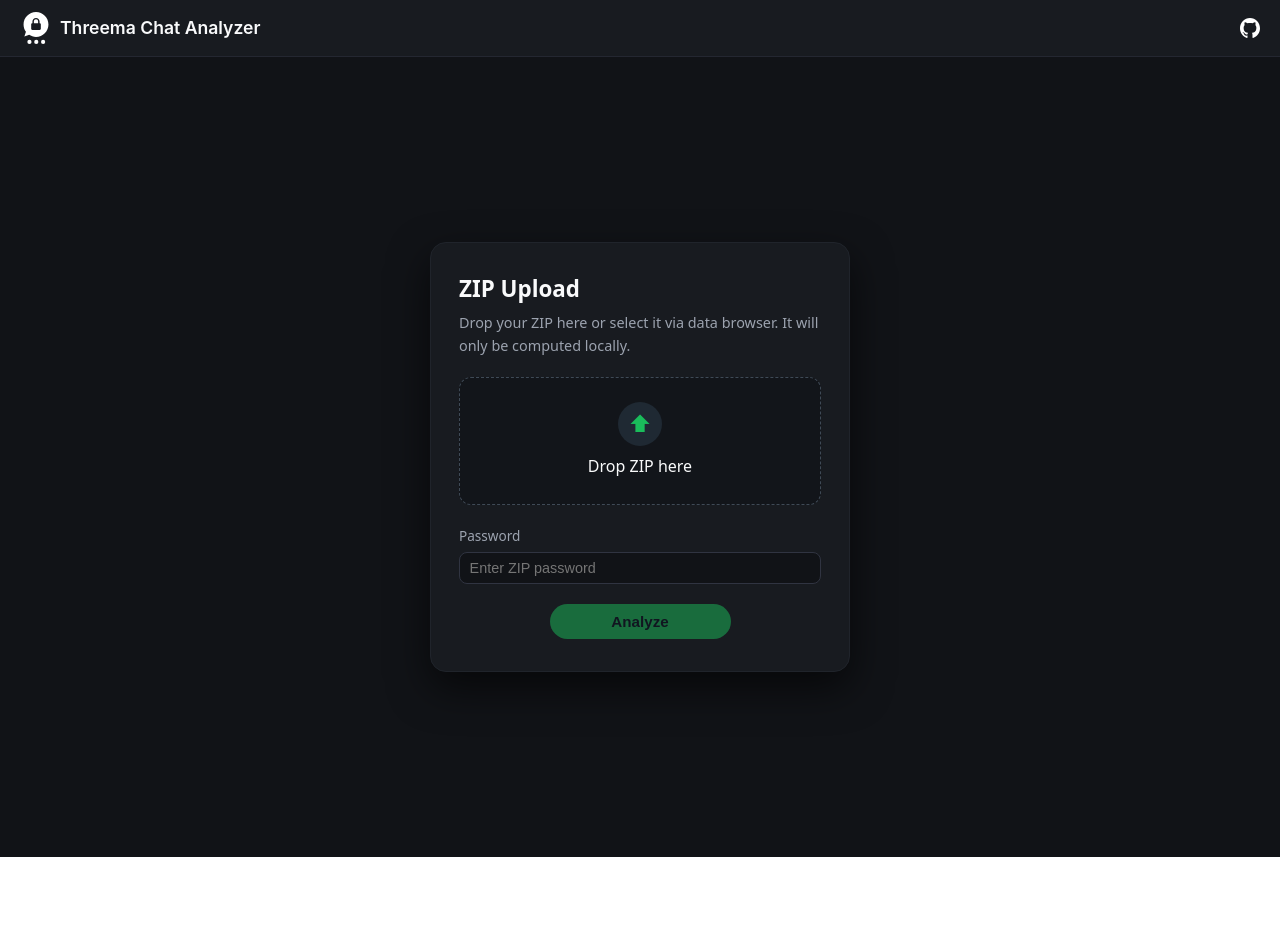
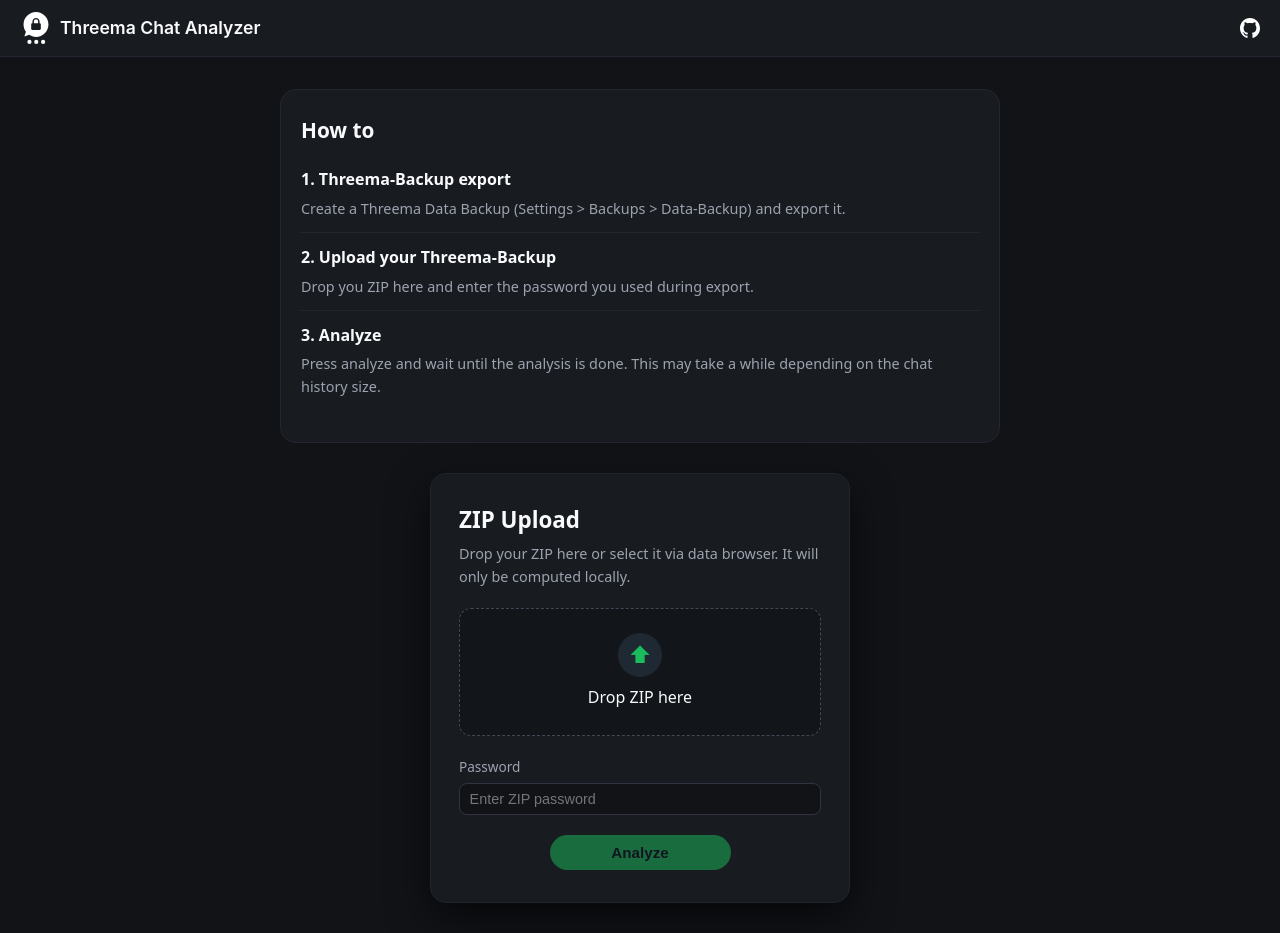
Before and after one commit to maxiking445/threema-chat-analyzer, a Vue app in the folder frontend/analyzer-frontend/: page / in a window 1280 px wide. Before the commit the page ends 857 px from the top, so only its background shows below. Built offline with nearby package versions, Linux system fonts and the light colour scheme.

Commit message:
feat: add HowTo component and integrate it into the main app layout

```diff
--- a/frontend/analyzer-frontend/src/App.vue
+++ b/frontend/analyzer-frontend/src/App.vue
@@ -1,5 +1,6 @@
 <script setup>
 import DragnDrop from "./components/DragnDrop.vue";
+import HowTo from "./components/HowTo.vue";
 </script>
 
 <template>
@@ -28,7 +29,9 @@
 
     <main class="app-main">
       <div class="content">
+        <HowTo />
         <DragnDrop />
+
       </div>
     </main>
   </div>
--- a/frontend/analyzer-frontend/src/assets/base.css
+++ b/frontend/analyzer-frontend/src/assets/base.css
@@ -61,7 +61,7 @@
 body {
   min-height: 100vh;
   color: var(--color-text);
-  background: var(--color-background);
+  background: #111317;
   transition:
     color 0.5s,
     background-color 0.5s;
--- a/frontend/analyzer-frontend/src/components/DragnDrop.vue
+++ b/frontend/analyzer-frontend/src/components/DragnDrop.vue
@@ -80,11 +80,10 @@
 
 <style scoped>
 .page {
-  min-height: 100vh;
+  padding: 30px;
   display: flex;
   align-items: center;
   justify-content: center;
-  background: #111317;
   font-family: system-ui, -apple-system, BlinkMacSystemFont, 'Segoe UI', sans-serif;
   color: #f9fafb;
 }
--- /dev/null
+++ b/frontend/analyzer-frontend/src/components/HowTo.vue
@@ -0,0 +1,113 @@
+<template>
+    <div class="page">
+        <section class="howto">
+            <h2 class="howto-title">How to</h2>
+
+            <article v-for="step in steps" :key="step.id" class="howto-step">
+                <div class="howto-text">
+                    <h3 class="howto-step-title">{{ step.title }}</h3>
+                    <p class="howto-step-body">{{ step.text }}</p>
+                </div>
+            </article>
+        </section>
+    </div>
+</template>
+
+<script setup>
+const steps = [
+    {
+        id: 1,
+        title: '1. Threema-Backup export',
+        text: 'Create a Threema Data Backup (Settings > Backups > Data-Backup) and export it.',
+        image: '/assets/step1.png',
+    },
+    {
+        id: 2,
+        title: '2. Upload your Threema-Backup',
+        text: 'Drop you ZIP here and enter the password you used during export.',
+        image: '/assets/step2.png',
+    },
+    {
+        id: 3,
+        title: '3. Analyze',
+        text: 'Press analyze and wait until the analysis is done. This may take a while depending on the chat history size.',
+        image: '/assets/step3.png',
+    },
+]
+</script>
+
+<style scoped>
+
+.page {
+  display: flex;
+  align-items: center;
+  justify-content: center;
+  font-family: system-ui, -apple-system, BlinkMacSystemFont, 'Segoe UI', sans-serif;
+  color: #f9fafb;
+}
+
+.howto {
+    max-width: 720px;
+    margin: 2rem auto 0;
+    padding: 1.5rem 1.25rem 2rem;
+    border-radius: 16px;
+    background: #181b20;
+    border: 1px solid #242731;
+    color: #f9fafb;
+}
+
+.howto-title {
+    margin: 0 0 1.25rem;
+    font-size: 1.3rem;
+    font-weight: 600;
+}
+
+.howto-step {
+    display: flex;
+    flex-direction: column;
+    gap: 0.75rem;
+    padding: 0.75rem 0;
+    border-top: 1px solid #242731;
+}
+
+.howto-step:first-of-type {
+    border-top: none;
+    padding-top: 0;
+}
+
+.howto-image {
+    width: 100%;
+    max-height: 220px;
+    object-fit: cover;
+    border-radius: 10px;
+}
+
+.howto-text {
+    display: flex;
+    flex-direction: column;
+    gap: 0.25rem;
+}
+
+.howto-step-title {
+    margin: 0;
+    font-size: 1rem;
+    font-weight: 600;
+}
+
+.howto-step-body {
+    margin: 0;
+    font-size: 0.9rem;
+    color: #9ca3af;
+}
+
+@media (min-width: 768px) {
+    .howto-step {
+        flex-direction: row;
+        align-items: flex-start;
+    }
+
+    .howto-image {
+        max-width: 220px;
+    }
+}
+</style>
```
